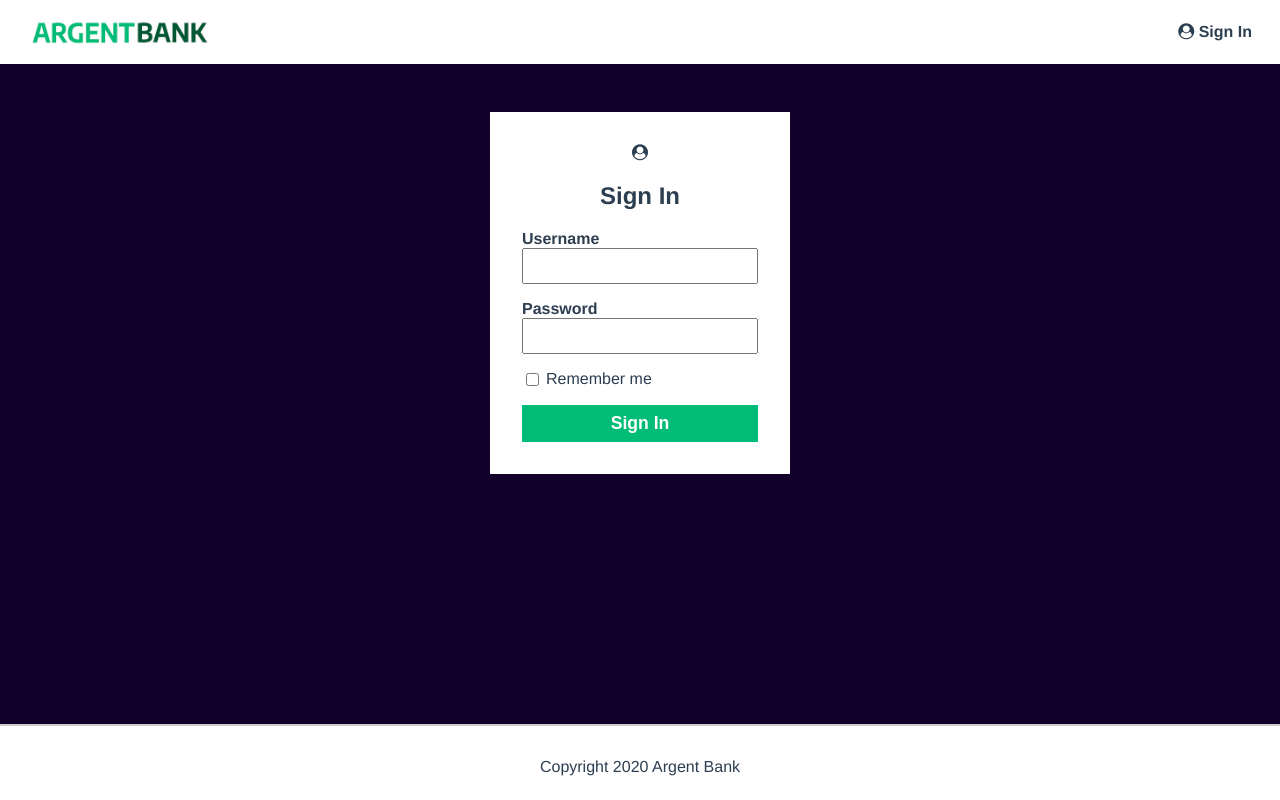
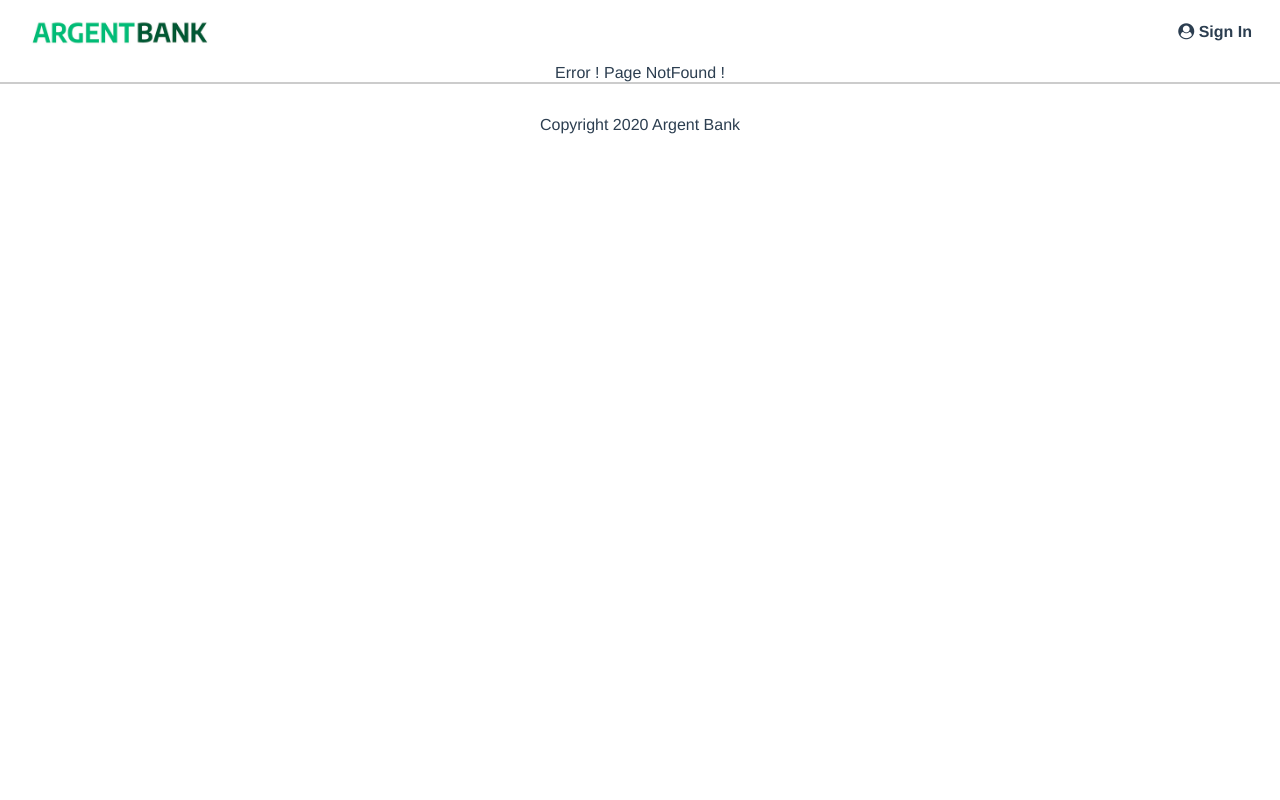
Before and after one commit to MarionDoubeck/MarionDoubeck_P13_26042022, a React (Create React App) app: page /profile in a window 1280 px wide. Built offline with nearby package versions, Linux system fonts and the light colour scheme.

Commit message:
better navigation and css

```diff
--- a/src/App.js
+++ b/src/App.js
@@ -17,8 +17,8 @@ const App = () => {
         <Routes>
           <Route path="/" element={<Home />} />
           <Route path="/login" element={<Login />} />
-          { connected && <Route path="/profile" element={<Profile /> } /> }
-          { !connected && <Route path="/profile" element={<Login />} />}
+          { connected ? <Route path="/profile" element={<Profile /> } /> :
+          connected && <Route path="/profile" element={<Login />} />}
           <Route path="*" element={<NotFound />} />
         </Routes>
         <Footer />
```
